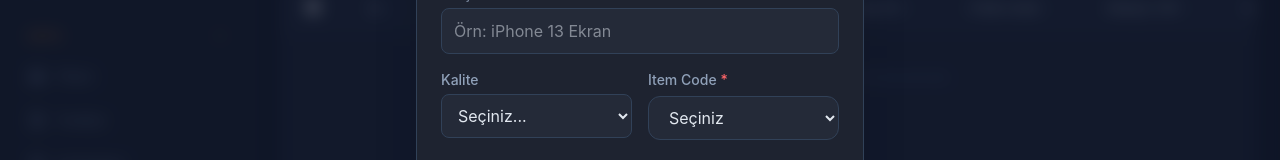
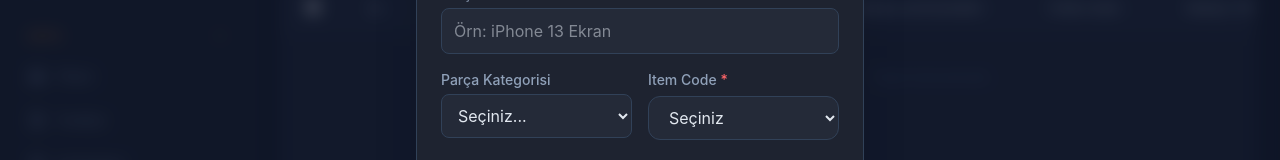
Before and after one commit to YusufPEKERR/remalab, a React (Vite) app in the folder frontend/: page /parts in a window 1280 px wide. Both pictures are taken after a click on the button "Yeni Parça Ekle". Shown: the part 314-474 px from the top of the page. Built offline with nearby package versions, Linux system fonts and the light colour scheme.

Commit message:
chore: rename Kalite column to Parca Kategorisi

```diff
--- a/frontend/src/components/ExcelMappingModal.jsx
+++ b/frontend/src/components/ExcelMappingModal.jsx
@@ -65,6 +65,7 @@ export default function ExcelMappingModal({
           if (dbCol === 'item_code') aliases.push('shortname', 'code');
           if (dbCol === 'name') aliases.push('itemcategory');
           if (dbCol === 'part_type') aliases.push('itemtype', 'parça tipi');
+          if (dbCol === 'item_category') aliases.push('kalite');
 
           const match = headers.find(h => {
             const hLower = String(h).toLowerCase();
--- a/frontend/src/pages/Parts.jsx
+++ b/frontend/src/pages/Parts.jsx
@@ -37,7 +37,7 @@ export default function Parts() {
     "Parça Kodu": true,
     "Barkod": true,
     "Parça Adı": true,
-    "Kalite": true,
+    "Parça Kategorisi": true,
     "Item Code": true,
     "Parça Tipi": true,
     "Parça Statüsü": true
@@ -56,7 +56,7 @@ export default function Parts() {
     item_code: "Parça Kodu (item_code) *",
     barcode: "Barkod (barcode)",
     name: "Parça Adı (name)",
-    item_category: "Kalite (item_category)",
+    item_category: "Parça Kategorisi (item_category)",
     part_category: "Item Code (part_category)",
     status: "Parça Statüsü (status)",
     part_type: "Parça Tipi (part_type)"
@@ -274,7 +274,7 @@ export default function Parts() {
       if (selectedExportColumns["Parça Kodu"]) row["Parça Kodu"] = p.item_code;
       if (selectedExportColumns["Barkod"]) row["Barkod"] = p.barcode;
       if (selectedExportColumns["Parça Adı"]) row["Parça Adı"] = p.name;
-      if (selectedExportColumns["Kalite"]) row["Kalite"] = p.item_category;
+      if (selectedExportColumns["Parça Kategorisi"]) row["Parça Kategorisi"] = p.item_category;
       if (selectedExportColumns["Item Code"]) row["Item Code"] = p.part_category;
       if (selectedExportColumns["Parça Tipi"]) row["Parça Tipi"] = p.part_type;
       if (selectedExportColumns["Parça Statüsü"]) row["Parça Statüsü"] = p.status;
@@ -423,7 +423,7 @@ export default function Parts() {
                 </th>
                 <th className="px-6 py-4 cursor-pointer select-none group hover:bg-slate-100/30 dark:hover:bg-slate-800/20 transition-colors" onClick={() => handleSort('item_category')}>
                   <div className="flex items-center gap-1.5 text-slate-700 dark:text-slate-300">
-                    KALİTE
+                    PARÇA KATEGORİSİ
                     <ArrowUpDown size={12} className={`transition-colors ${sortConfig.key === 'item_category' ? 'text-blue-500' : 'text-slate-500 opacity-40 group-hover:opacity-100'}`} />
                   </div>
                 </th>
@@ -620,7 +620,7 @@ export default function Parts() {
 
               <div className="grid grid-cols-2 gap-4">
                 <div>
-                  <label className="block text-sm font-medium text-slate-400 mb-1">Kalite</label>
+                  <label className="block text-sm font-medium text-slate-400 mb-1">Parça Kategorisi</label>
                   <select
                     className="w-full bg-slate-50 dark:bg-[#242a38] border border-slate-200 dark:border-slate-700 rounded-lg px-3 py-2.5 text-slate-800 dark:text-slate-200 focus:outline-none focus:border-blue-500"
                     value={formData.item_category}
```
